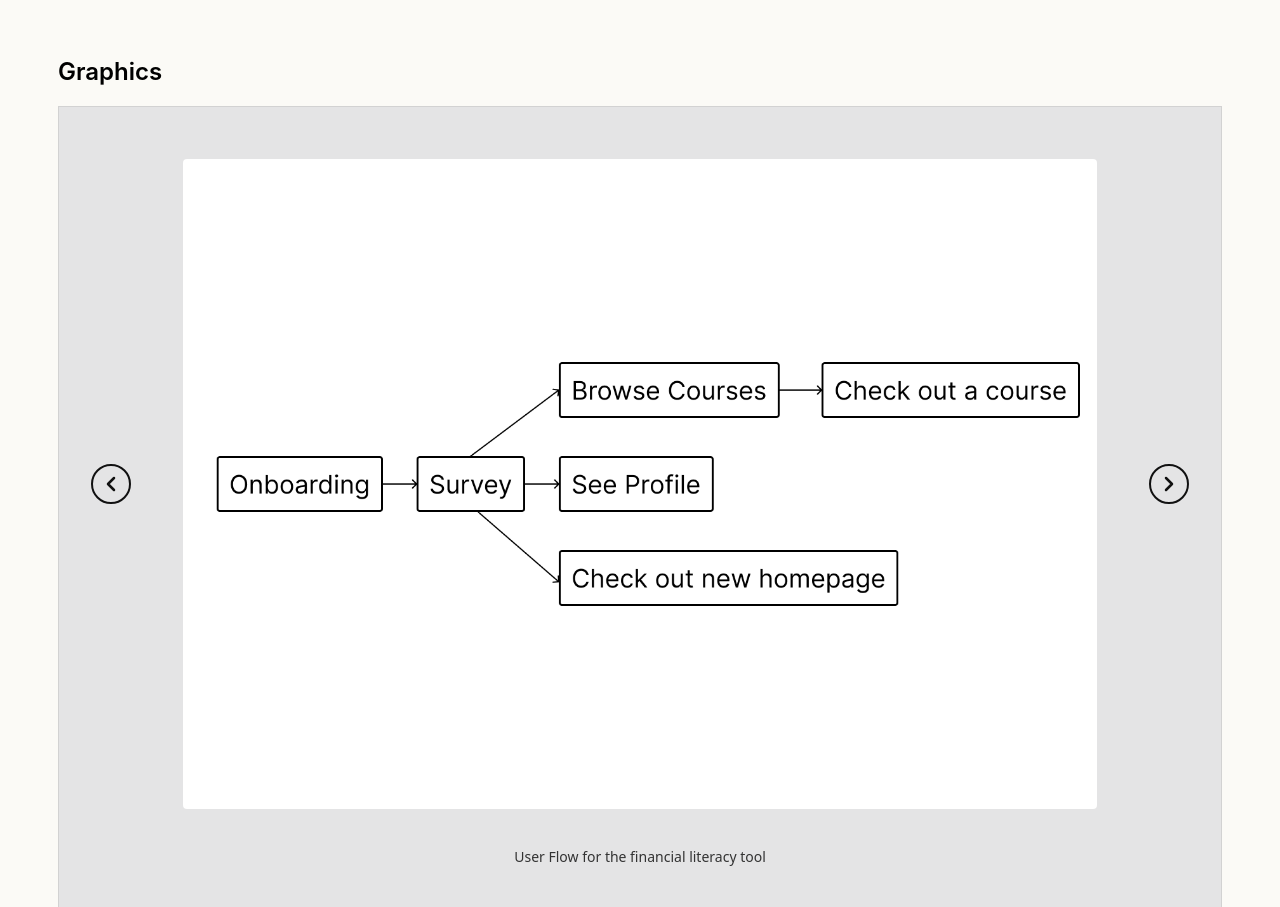
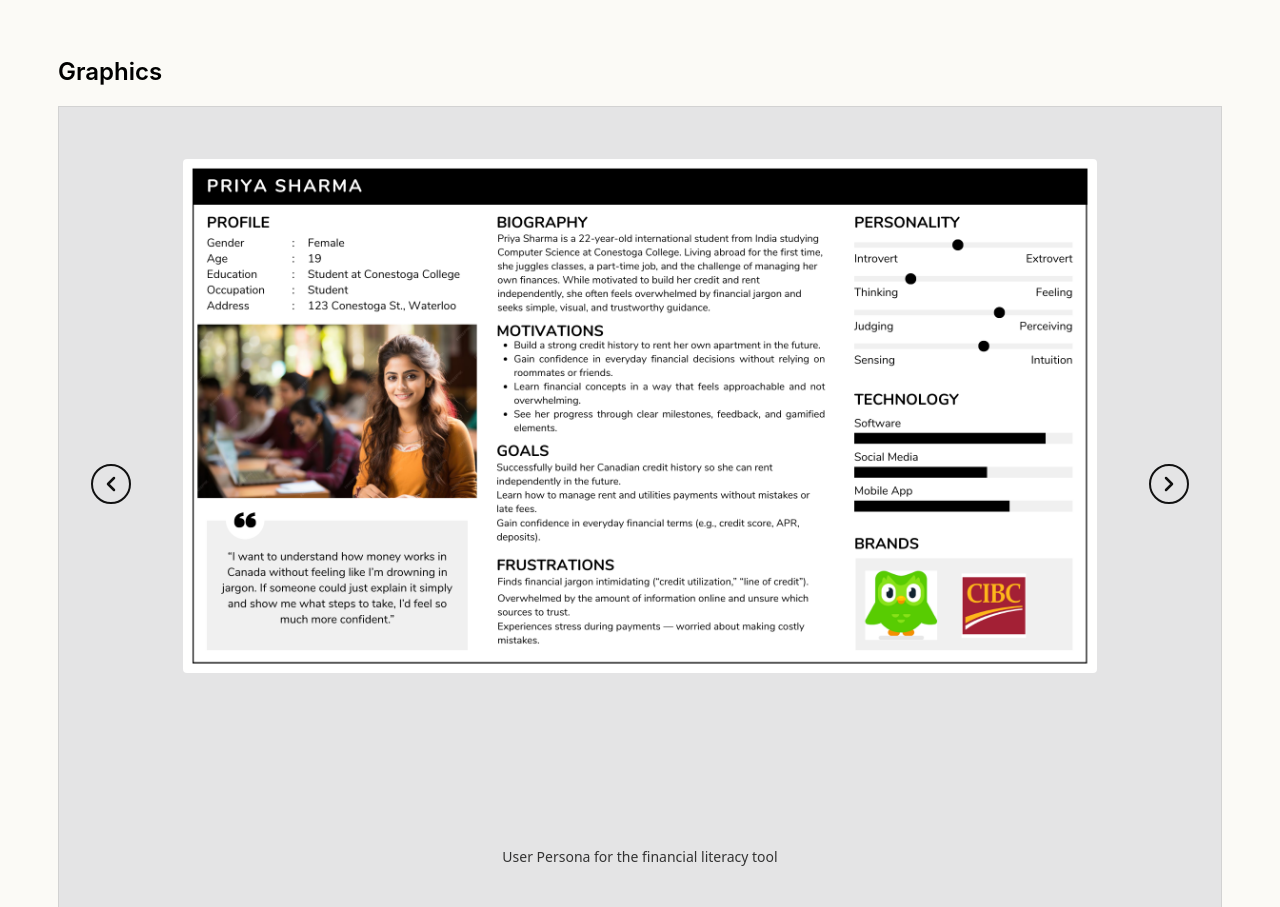
Before and after one commit to chloefeierabend/github-portfolio, a plain HTML site: page caseStudy.html in a window 1280 px wide. Shown: the part 3160-4067 px from the top of the page. Drawn offline with Linux system fonts and the light colour scheme; a web font is replaced by a local one.

Commit message:
Added User Persona
Added User Persona

```diff
--- a/caseStudy.html
+++ b/caseStudy.html
@@ -430,6 +430,11 @@
       <div class="viewport-col">
         <div class="carousel-viewport" tabindex="0">
           <ul class="carousel-track">
+            <li class="slide is-active" data-caption="User Persona for the financial literacy tool">
+              <div class="graphic">
+                <img src="img/Black and White Simple User Persona Brainstorm.png" alt="User Persona">
+              </div>
+            </li>
             <li class="slide is-active" data-caption="User Flow for the financial literacy tool">
               <div class="graphic">
                 <img src="img/User Flow.png" alt="User Flow">
```
Also changed, not shown: img/Black and White Simple User Persona Brainstorm.png (added). Lines whose indentation alone changed are shown as unchanged.
